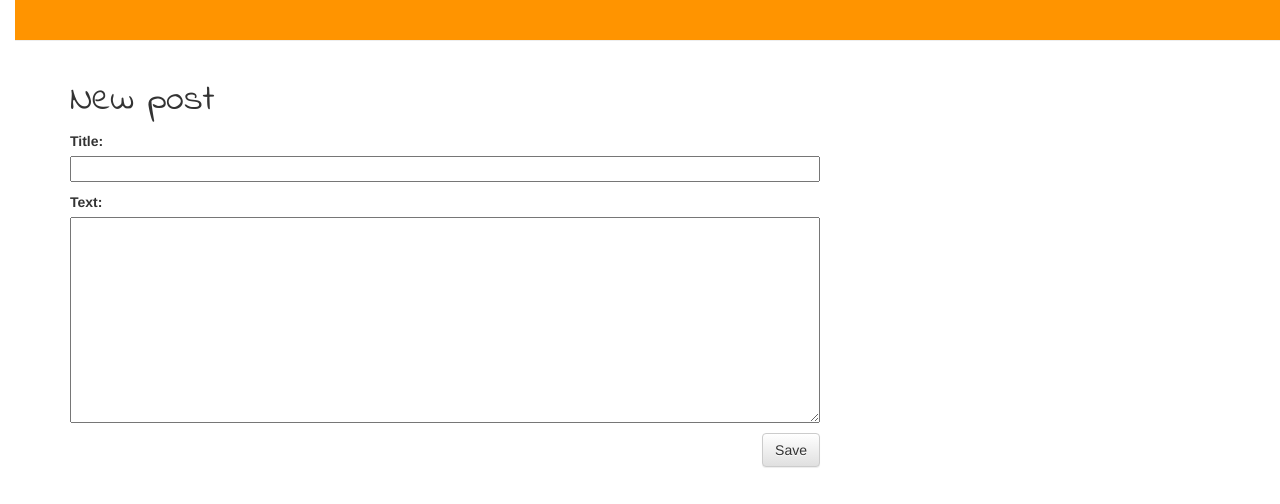
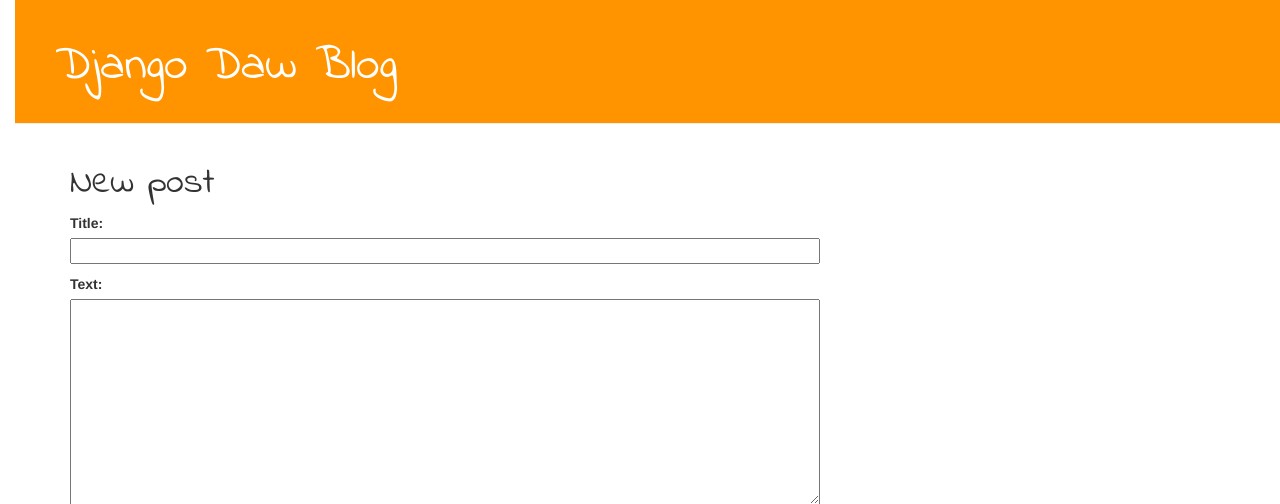
Before and after one commit to reynaldomario/my-first-blog, a Django app: page /post/new/ in a window 1280 px wide. Shown: the top 504 px of the page. Run offline with Django 3.2, Linux system fonts and the light colour scheme; some libraries are stand-ins or nearby versions.

```diff
--- a/blog/templates/blog/base.html
+++ b/blog/templates/blog/base.html
@@ -12,6 +12,7 @@
 
 <body>
     <div class="page-header">
+    <h1><a href="/">Django Daw Blog</a></h1>
         {% if user.is_authenticated %}
 <a href="{% url 'post_new' %}" class="top-menu"><span class="glyphicon glyphicon-plus"></span></a>
 {% endif %}
```
